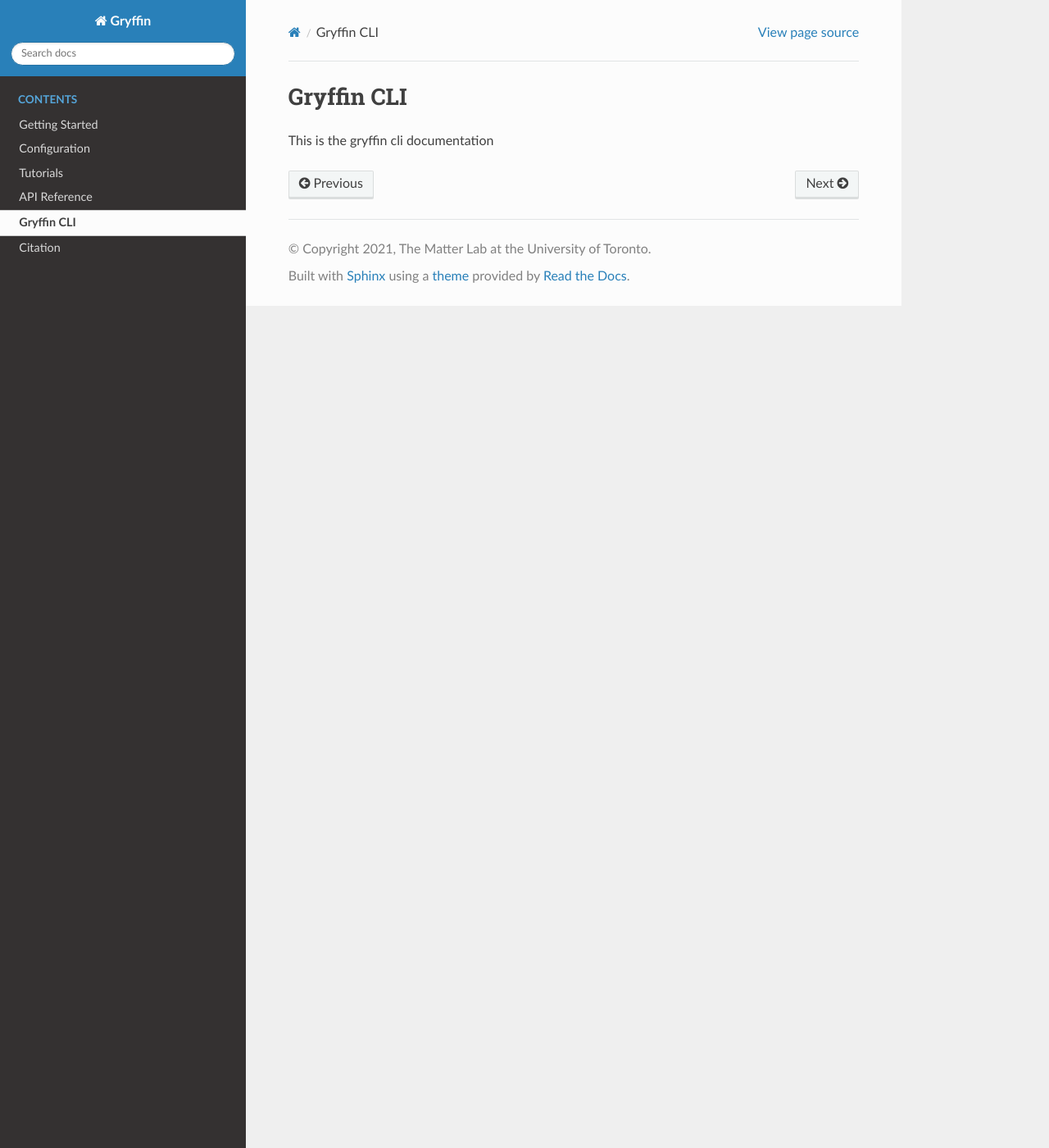
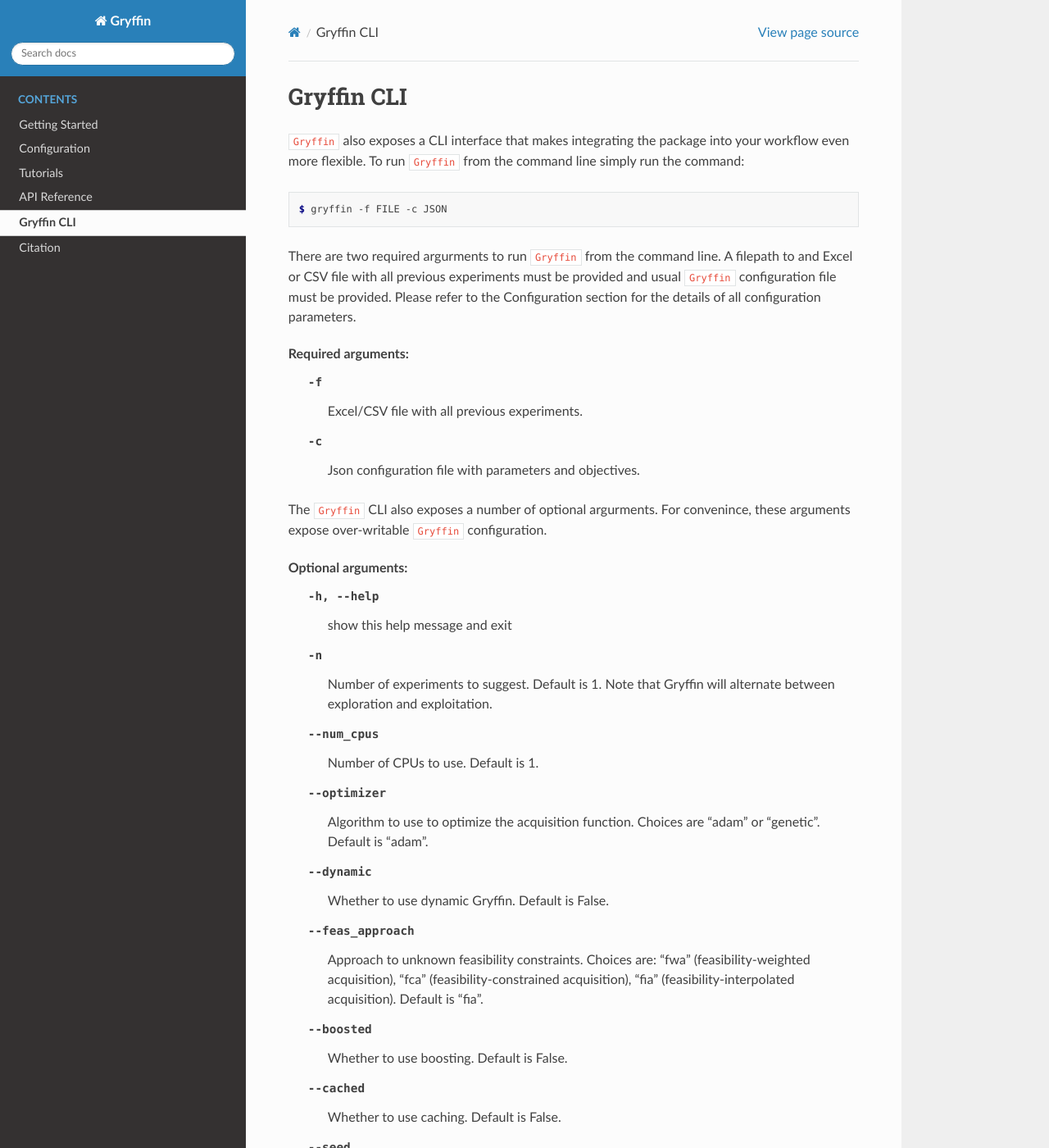
Before and after one commit to aspuru-guzik-group/gryffin, a Sphinx documentation site: the page built from docs/source/cli_documentation.rst, in a window 1280 px wide and 1400 px high. Shown: the whole window at 82% size. Built offline with Sphinx 7.4.7 and the Read the Docs theme 2.0.0, drawn with Linux system fonts in a browser that asks for light colours; some of the changed text lies outside the part shown.

Commit message:
Write cli docs

```diff
--- a/docs/source/cli_documentation.rst
+++ b/docs/source/cli_documentation.rst
@@ -1,4 +1,29 @@
 Gryffin CLI
 ============
 
-This is the gryffin cli documentation
+``Gryffin`` also exposes a CLI interface that makes integrating the package into your workflow even more flexible. To run ``Gryffin`` from the command line simply run the command:
+
+.. code-block:: console
+
+    $ gryffin -f FILE -c JSON
+
+
+There are two required argurments to run ``Gryffin`` from the command line. A filepath to and Excel or CSV file with all previous experiments must be provided and usual ``Gryffin`` configuration file must be provided. Please refer to the Configuration section for the details of all configuration parameters.
+
+Required arguments:
+  -f                Excel/CSV file with all previous experiments.
+  -c                Json configuration file with parameters and objectives.
+
+The ``Gryffin`` CLI also exposes a number of optional argurments. For convenince, these arguments expose over-writable ``Gryffin`` configuration.
+
+Optional arguments:
+  -h, --help        show this help message and exit
+  -n                Number of experiments to suggest. Default is 1. Note that Gryffin will alternate between exploration and exploitation.
+  --num_cpus        Number of CPUs to use. Default is 1.
+  --optimizer       Algorithm to use to optimize the acquisition function. Choices are "adam" or "genetic". Default is "adam".
+  --dynamic         Whether to use dynamic Gryffin. Default is False.
+  --feas_approach   Approach to unknown feasibility constraints. Choices are: "fwa" (feasibility-weighted acquisition), "fca" (feasibility-constrained acquisition), "fia" (feasibility-interpolated
+                    acquisition). Default is "fia".
+  --boosted         Whether to use boosting. Default is False.
+  --cached          Whether to use caching. Default is False.
+  --seed            Random seed used for initialization. Default is 42.
```
Also changed, not shown: docs/source/tutorials/basic_usage.ipynb.
